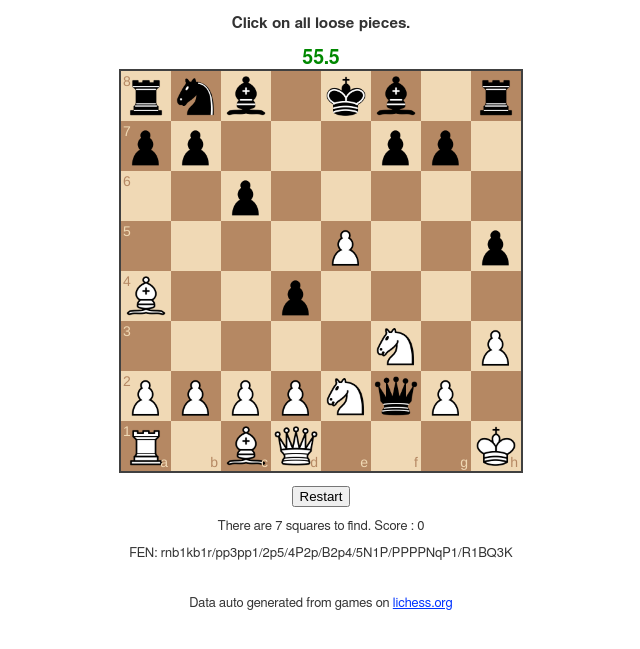
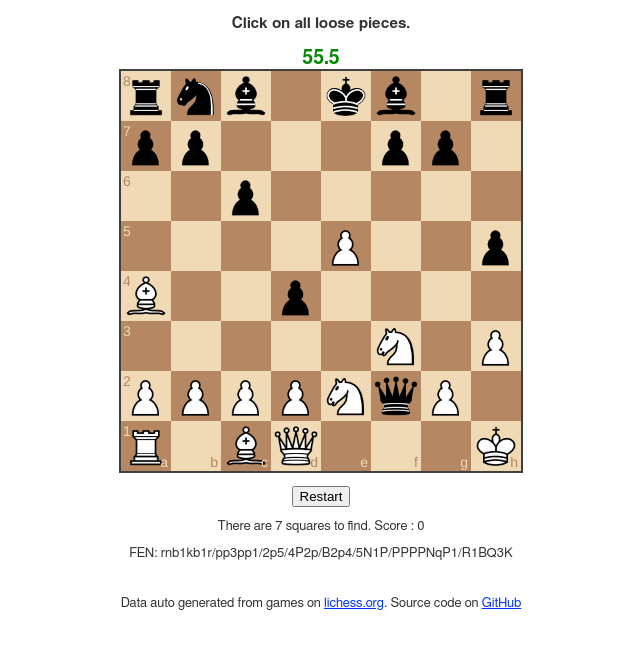
Before and after one commit to tailuge/chess-o-tron, a plain HTML site: page html/loose-piece-o-tron.html in a window 1280 px wide. Shown: the part 49-698 px from the top of the page, without its empty margins (319-959 px from the left). Drawn offline with nearby package versions, Linux system fonts and the light colour scheme.

```diff
--- a/html/loose-piece-o-tron.html
+++ b/html/loose-piece-o-tron.html
@@ -31,7 +31,7 @@
             <div id="debugDiv"></div>
         </p>
         <p>
-            <div>Data auto generated from games on <a href="http://lichess.org">lichess.org</a></div>
+            <div>Data auto generated from games on <a href="http://lichess.org">lichess.org</a>. Source code on <a href="../index.html">GitHub</a></div>
         </p>
 
         <!-- libraries -->
```
